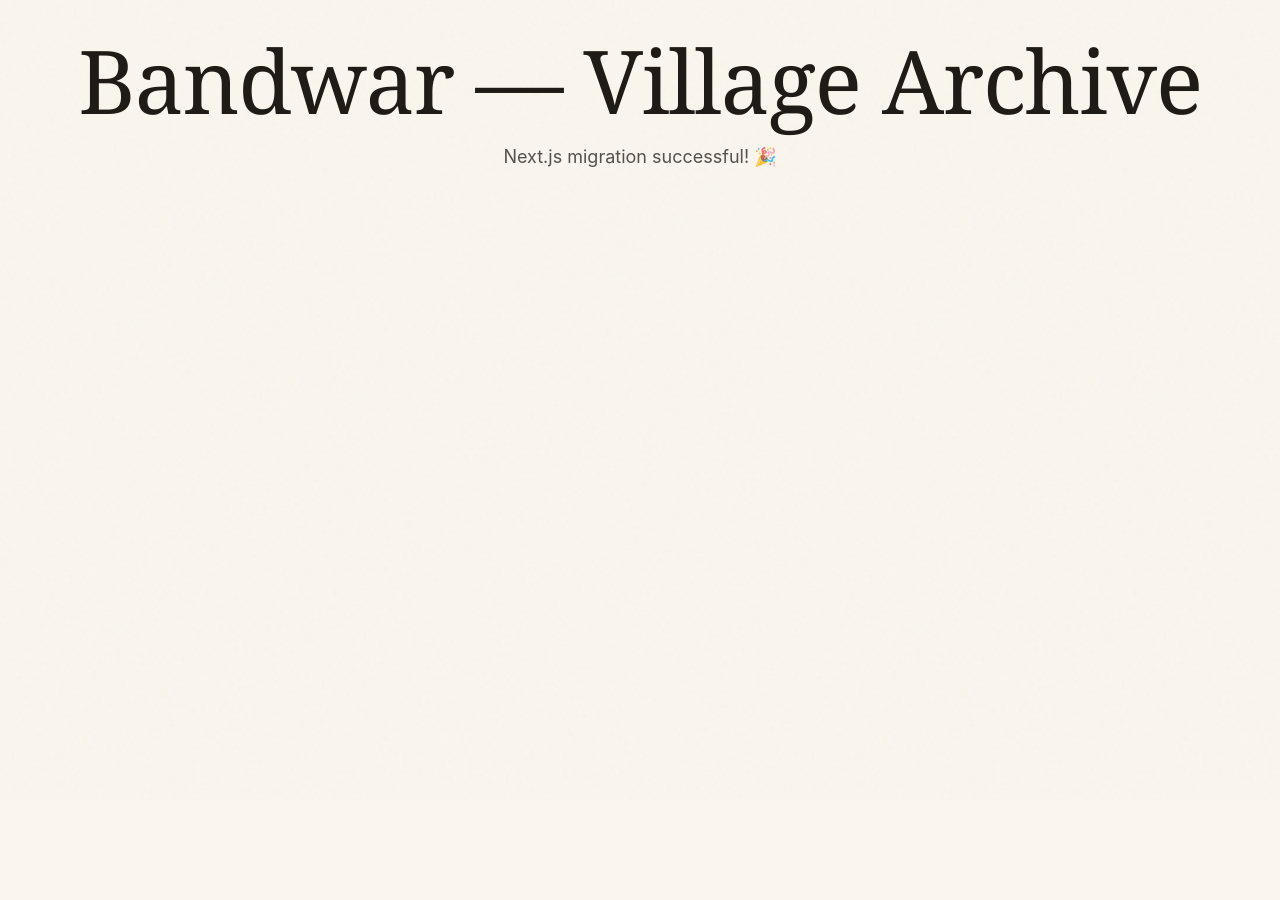
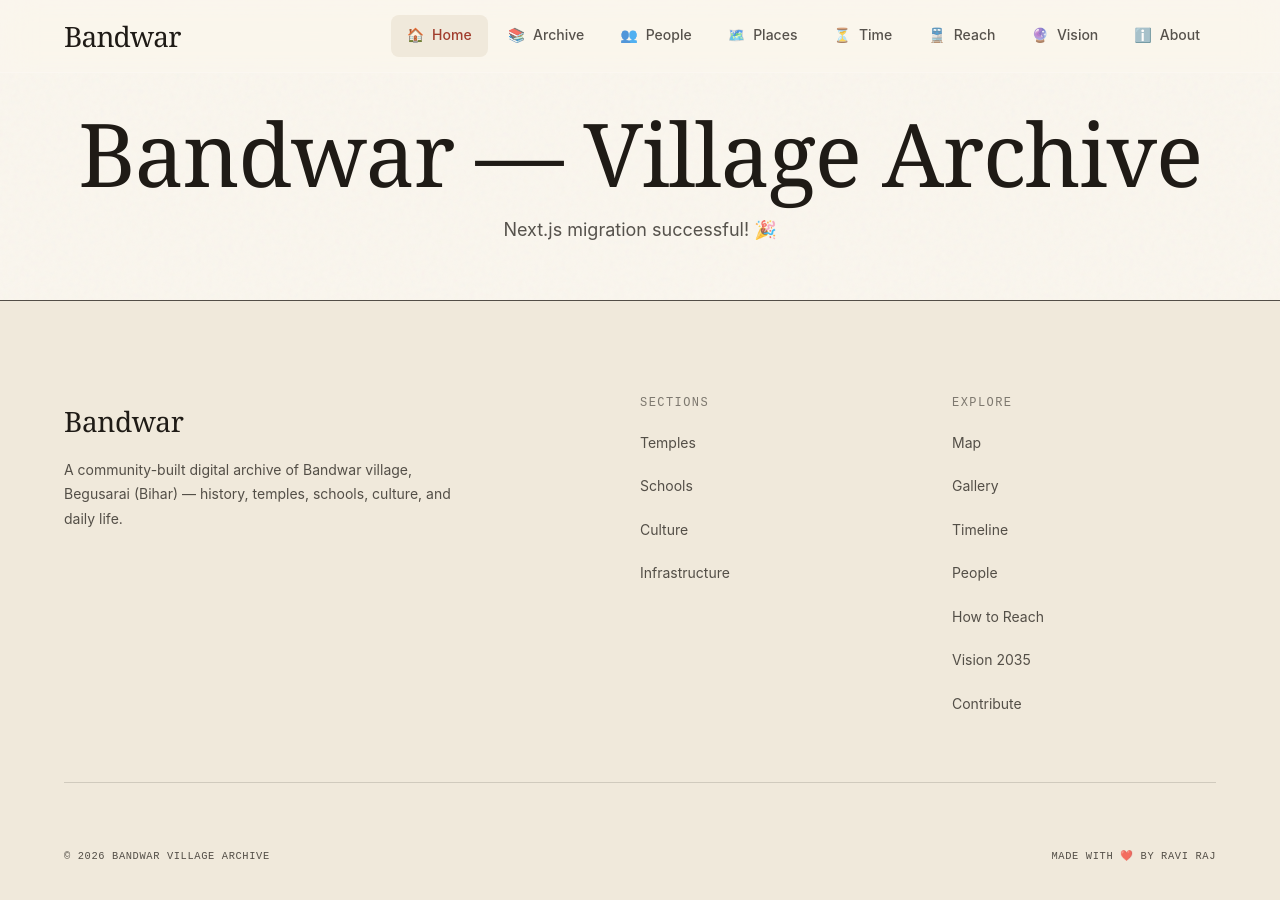
Before and after one commit to ravirajhere/Bandwar, a Next.js app: page / in a window 1280 px wide. Shown: the top 900 px of the page. Before the commit the page ends 800 px from the top, so only its background shows below. Built offline with nearby package versions, Linux system fonts and the light colour scheme; a web font is replaced by a local one.

Commit message:
Update layout.tsx

```diff
--- a/src/app/layout.tsx
+++ b/src/app/layout.tsx
@@ -1,4 +1,6 @@
 import './globals.css';
+import Navbar from '@/components/Navbar';
+import Footer from '@/components/Footer';
 
 export const metadata = {
   title: 'Bandwar Archive',
@@ -8,9 +10,12 @@ export const metadata = {
 export default function RootLayout({ children }: { children: React.ReactNode }) {
   return (
     <html lang="en">
-      <body>
-        {/* Yahan Navbar aayega baad mein */}
-        <main>{children}</main>
+      <body style={{ display: 'flex', flexDirection: 'column', minHeight: '100vh' }}>
+        <Navbar />
+        <main id="main" style={{ flex: 1 }}>
+          {children}
+        </main>
+        <Footer />
       </body>
     </html>
   );
```
